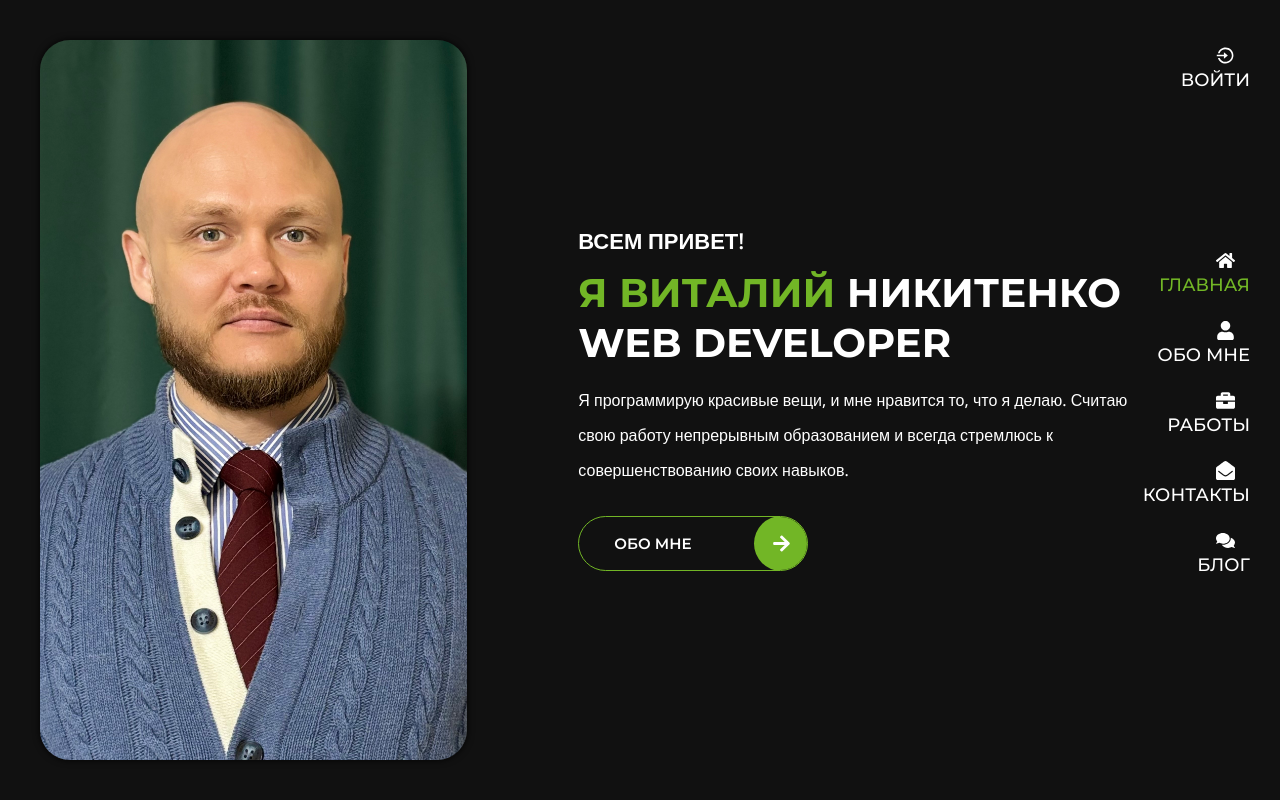
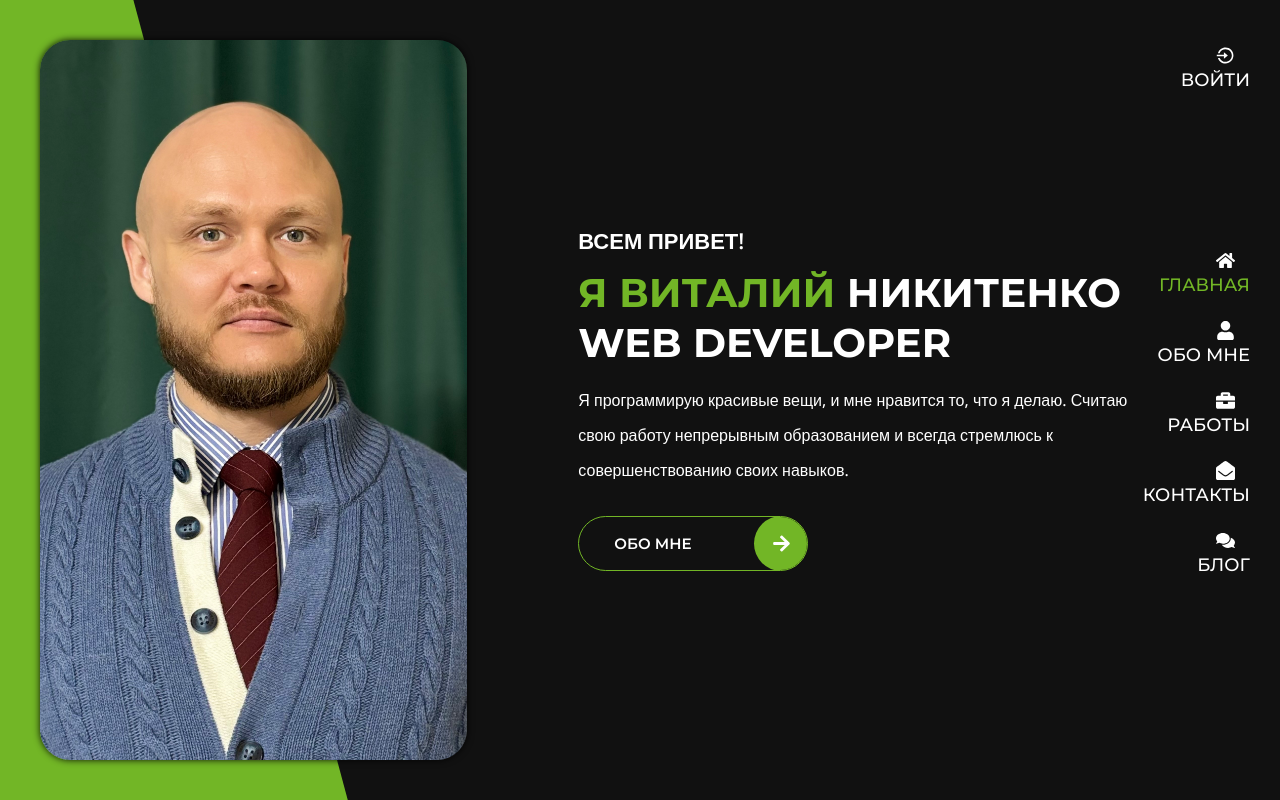
Before and after one commit to nikitenkovit/portfolio-new, a Next.js app: page / in a window 1280 px wide. Built offline with nearby package versions, Linux system fonts and the light colour scheme; no server answers.

Commit message:
Добавит декоративный фон за фотографией на главной странице

```diff
--- a/app/page.module.scss
+++ b/app/page.module.scss
@@ -3,6 +3,19 @@
 	flex-direction: column;
 	justify-content: center;
 	height: 100dvh;
+
+	@media (min-width: $breakpoint-desktop) {
+		&::before {
+			content: '';
+			position: fixed;
+			top: -50%;
+			left: -83%;
+			transform: rotate(-15deg);
+			width: 100%;
+			height: 200%;
+			background-color: $primary-accent-color;
+		}
+	}
 }
 
 .wrapper {
```
